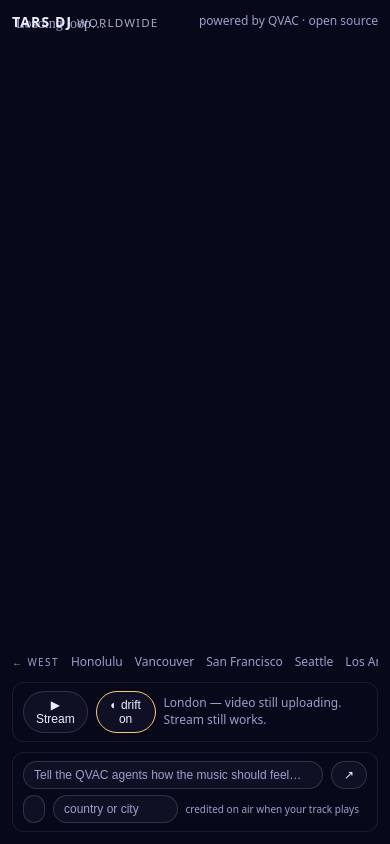
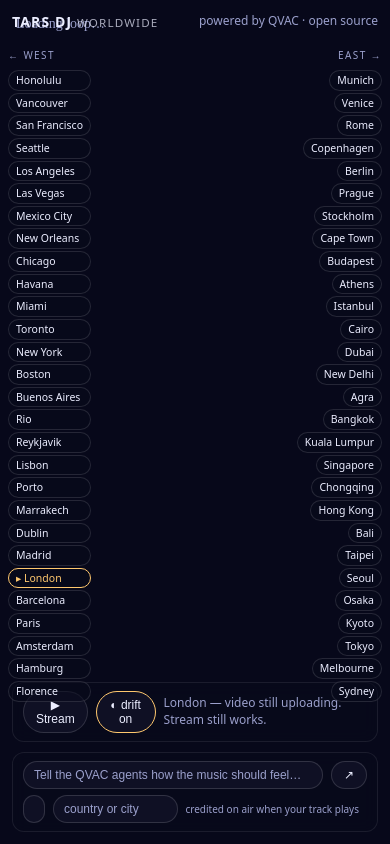
Before and after one commit to fraserbrownirl/tars-dj, a website built with Vite: page index.html in a window 390 px wide. Built offline with nearby package versions, Linux system fonts and the light colour scheme; files whose address does not match are found by name.

Commit message:
picker: legible chips, edge columns on mobile too

```diff
--- a/src/style.css
+++ b/src/style.css
@@ -10,26 +10,29 @@ html,body{margin:0;height:100%;overflow:hidden;background:var(--bg);color:var(--
 .hud-links a{color:var(--muted);text-decoration:none}
 .hud-links a:hover{color:var(--text)}
 .controls{position:fixed;left:12px;right:12px;bottom:12px;z-index:10;display:flex;flex-direction:column;gap:10px}
-/* City picker: vertical edge columns (west left, east right), text-only
-   cities — no pills. Fixed out of flow; pointer-events only on the column
-   boxes so the canvas stays clickable between them. */
+/* City picker: vertical edge columns (west left, east right) at EVERY
+   viewport — two long chip columns down the screen edges is the look,
+   mobile most of all. Fixed out of flow; pointer-events only on the
+   column boxes so the canvas stays clickable between them. */
 .city-picker{position:fixed;top:52px;bottom:150px;left:14px;right:14px;z-index:10;display:flex;justify-content:space-between;pointer-events:none}
-.city-col{display:flex;flex-direction:column;justify-content:space-evenly;pointer-events:auto}
+.city-col{display:flex;flex-direction:column;justify-content:space-evenly;pointer-events:auto;min-width:0}
 .city-col:last-child{align-items:flex-end}
 .city-col-label{font-size:10px;letter-spacing:.14em;text-transform:uppercase;color:var(--muted);margin-bottom:6px}
-.city-picker button{appearance:none;background:none;border:none;padding:0;font-family:inherit;font-size:11.5px;line-height:1.3;color:var(--muted);cursor:pointer;text-align:left}
-.city-col:last-child button{text-align:right}
-.city-picker button:hover{color:var(--text)}
-.city-picker button.active{color:var(--accent)}
+/* Compact chips: readable buttons again (~23px rows), never wrapping;
+   labels truncate with ellipsis long before the two columns can meet. */
+.city-picker button{padding:4px 8px;border-radius:999px;border:1px solid rgba(255,255,255,.12);background:var(--panel);color:var(--text);cursor:pointer;font-family:inherit;font-size:11.5px;line-height:1.2;text-align:left;white-space:nowrap;max-width:42vw;overflow:hidden;text-overflow:ellipsis}
+.city-picker button:hover{border-color:rgba(255,255,255,.3)}
+.city-picker button.active{color:var(--accent);border-color:var(--accent)}
 .city-picker button.active::before{content:"▸ "}
-/* Fallback (narrow or short viewports that can't fit 28 rows ≥14px):
-   back in the bottom flow above the player as one horizontally-scrollable
-   text row — no toggle to build or hide behind. */
-@media (max-width:760px),(max-height:560px){
-  .city-picker{position:static;pointer-events:auto;gap:18px;overflow-x:auto;padding:2px 0}
-  .city-col,.city-col:last-child{flex-direction:row;align-items:center;gap:12px;flex:none}
-  .city-col-label{margin:0;flex:none}
-  .city-picker button{white-space:nowrap;font-size:12px}
+/* Phone: same edge columns, slightly smaller chips. */
+@media (max-width:480px){
+  .city-picker{left:8px;right:8px;top:46px;bottom:140px}
+  .city-picker button{font-size:10.5px;padding:3px 7px}
+}
+/* Short viewports: shrink the chips, never the layout. */
+@media (max-height:640px){
+  .city-picker{top:44px;bottom:110px}
+  .city-picker button{font-size:10.5px;padding:2px 6px;line-height:1.15}
 }
 .player{display:flex;gap:8px;align-items:center;padding:8px 10px;border-radius:12px;background:var(--panel);backdrop-filter:blur(8px);border:1px solid rgba(255,255,255,.08)}
 .player button{padding:6px 12px;border-radius:999px;border:1px solid rgba(255,255,255,.14);background:#0f1024;color:var(--text);cursor:pointer;font-size:12px}
```
